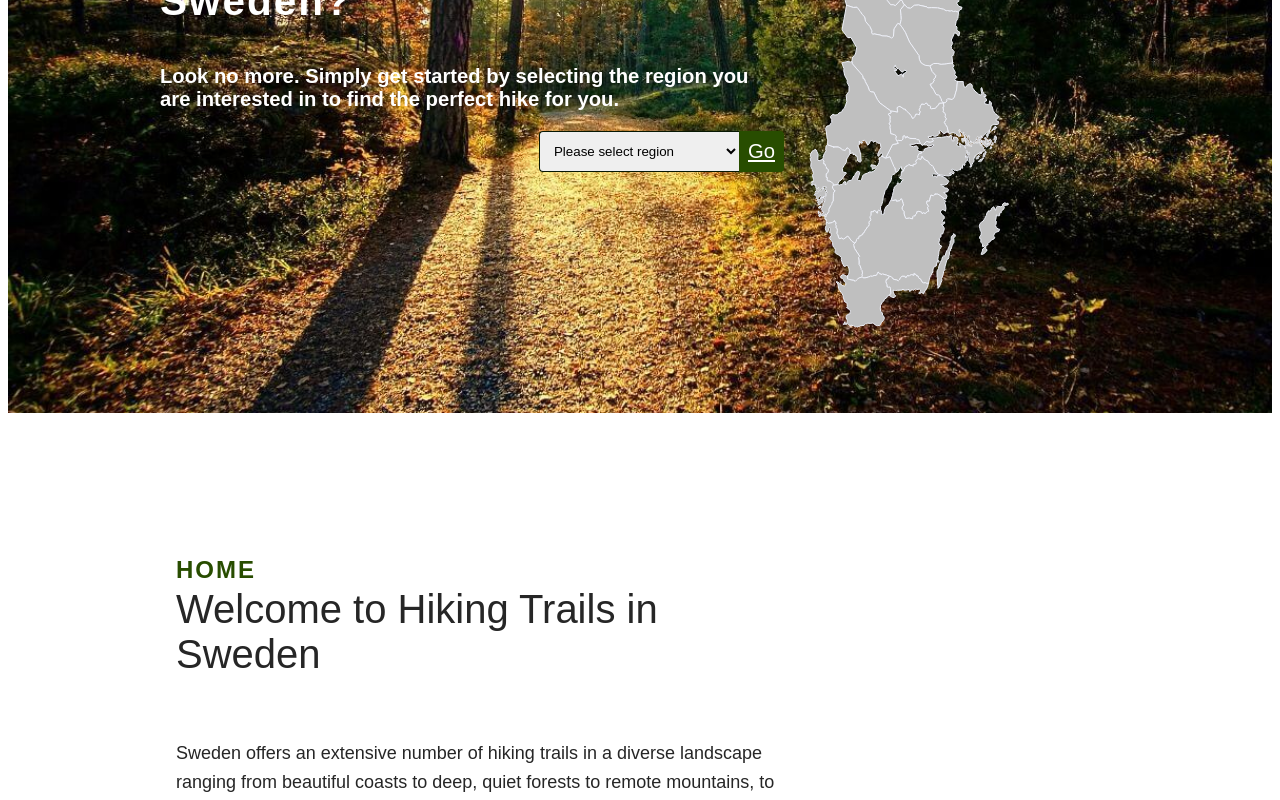
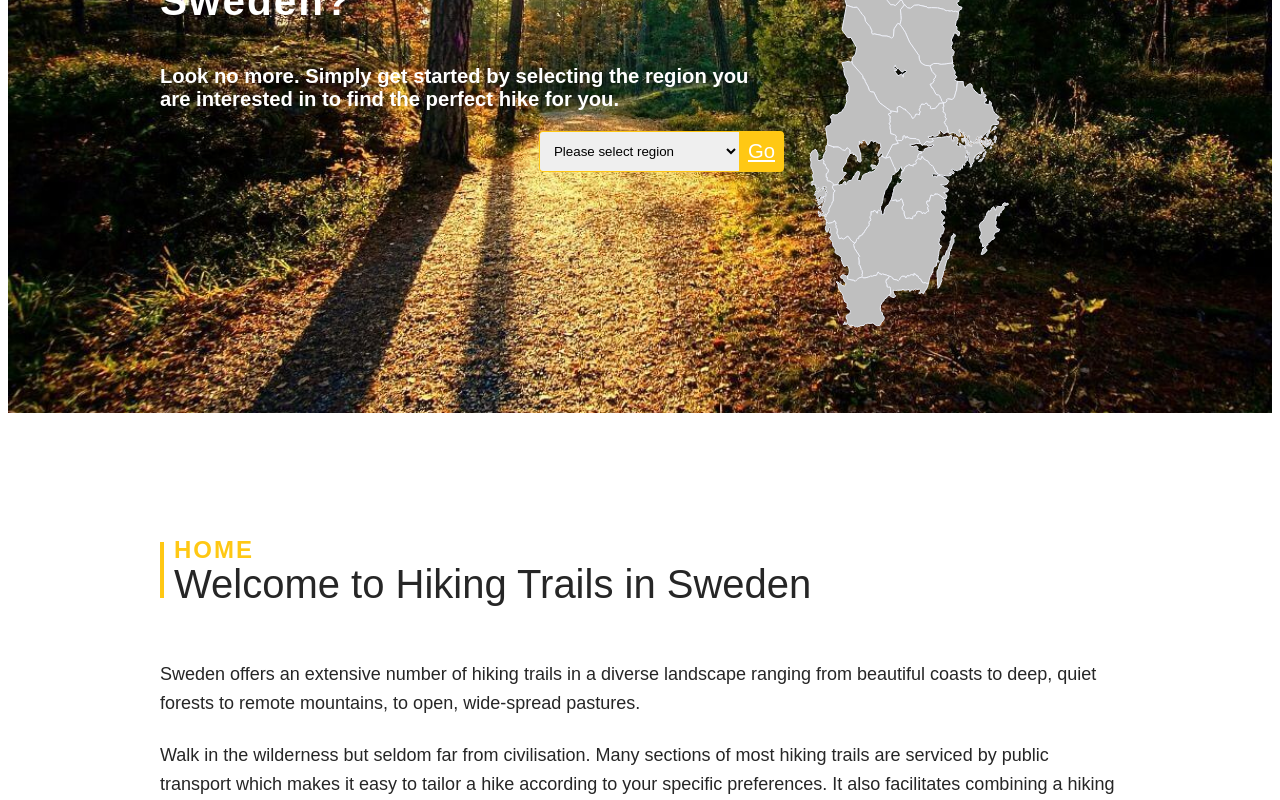
Before and after one commit to vocado78/new-hiking-trails, a React app: page / in a window 1280 px wide. Shown: the part 420-1220 px from the top of the page. Built offline with nearby package versions, Linux system fonts and the light colour scheme.

Commit message:
UPDATES color scheme in home sub components

```diff
--- a/src/components/Home/Home.js
+++ b/src/components/Home/Home.js
@@ -30,7 +30,7 @@ export default class Home extends Component {
   handleMouseEnter = (id) => {
     this.setState({
       regionColor: {
-        [id]: '#cc0099'
+        [id]: '#b3003b'
       }
     });
   }
--- a/src/components/Home/RegionSelect/styles.css
+++ b/src/components/Home/RegionSelect/styles.css
@@ -6,16 +6,16 @@
 .select {
   padding: 10px;
   width: 200px;
-  border-left: 1px solid #071702;
-  border-top: 1px solid #071702;
-  border-bottom: 1px solid #071702;
+  border-left: 1px solid #ffc814;
+  border-top: 1px solid #ffc814;
+  border-bottom: 1px solid #ffc814;
   border-right: none;
   border-radius: 4px 0  0 4px;
 }
 
 .button {
   padding: 9px;
-  background-color: #284d00;
+  background-color: #ffc814;
   color: #ffffff;
   border-radius: 0 4px 4px 0;
 }
--- a/src/components/Home/Welcome/styles.css
+++ b/src/components/Home/Welcome/styles.css
@@ -1,10 +1,10 @@
 .welcome {
   max-width: 960px;
   padding: 96px 0;
+  margin: 0 auto;
 }
 
 .welcomeText {
-  max-width: 65%;
   margin: 0 auto;
 }
 
@@ -12,14 +12,18 @@
   font-size: 40px;
   font-weight: 500;
   margin-bottom: 62px;
+  border-left: 4px solid #ffc814;
+  padding-left: 10px;
+  line-height: 0.7;
 }
 
 .welcomeText > h2 > span {
   font-size: 24px;
   font-weight: bold;
   text-transform: uppercase;
-  color: #284d00;
+  color: #ffc814;
   letter-spacing: 2px;
+  vertical-align: top;
 }
 
 .welcomeText > p {
```
